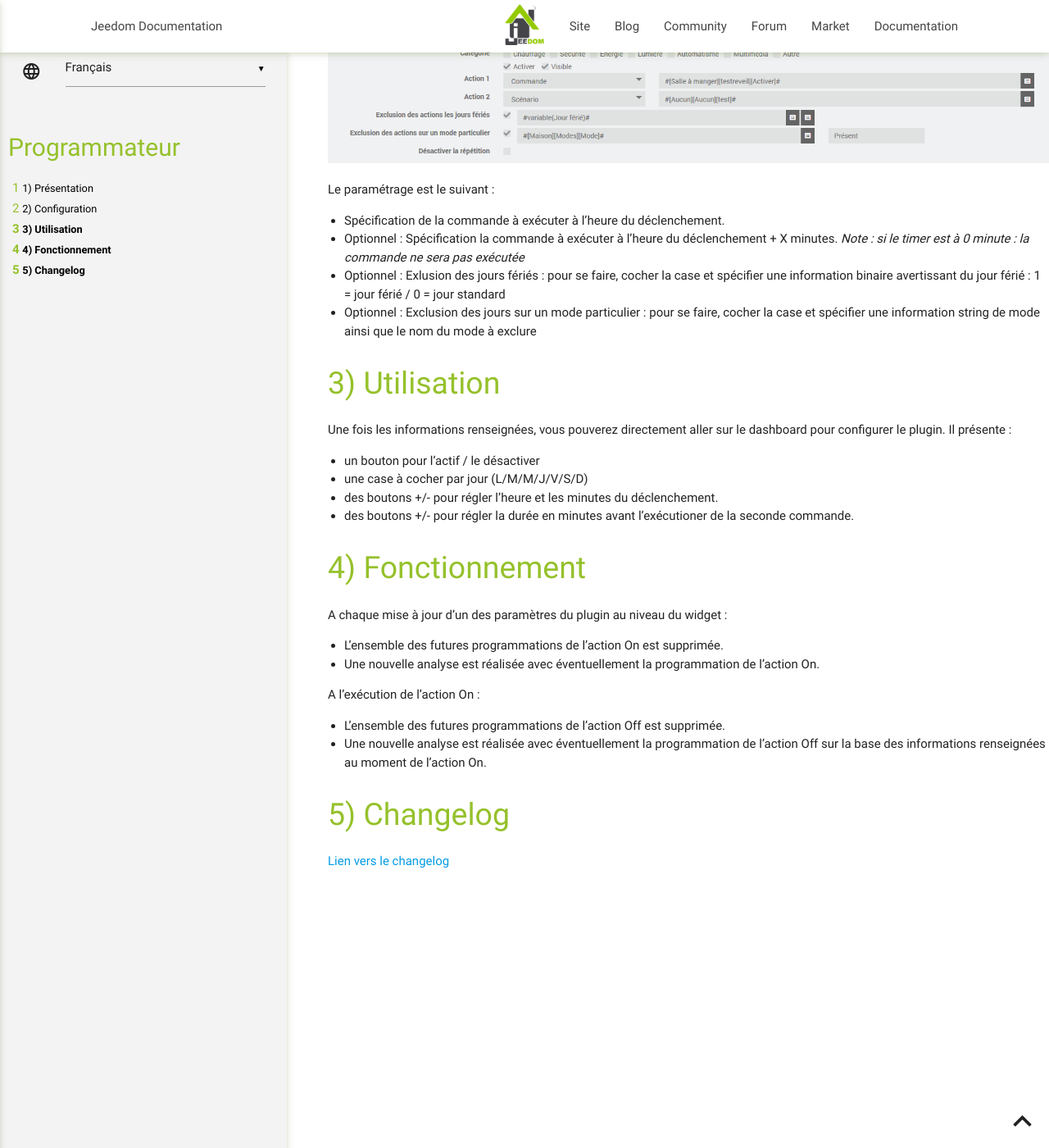
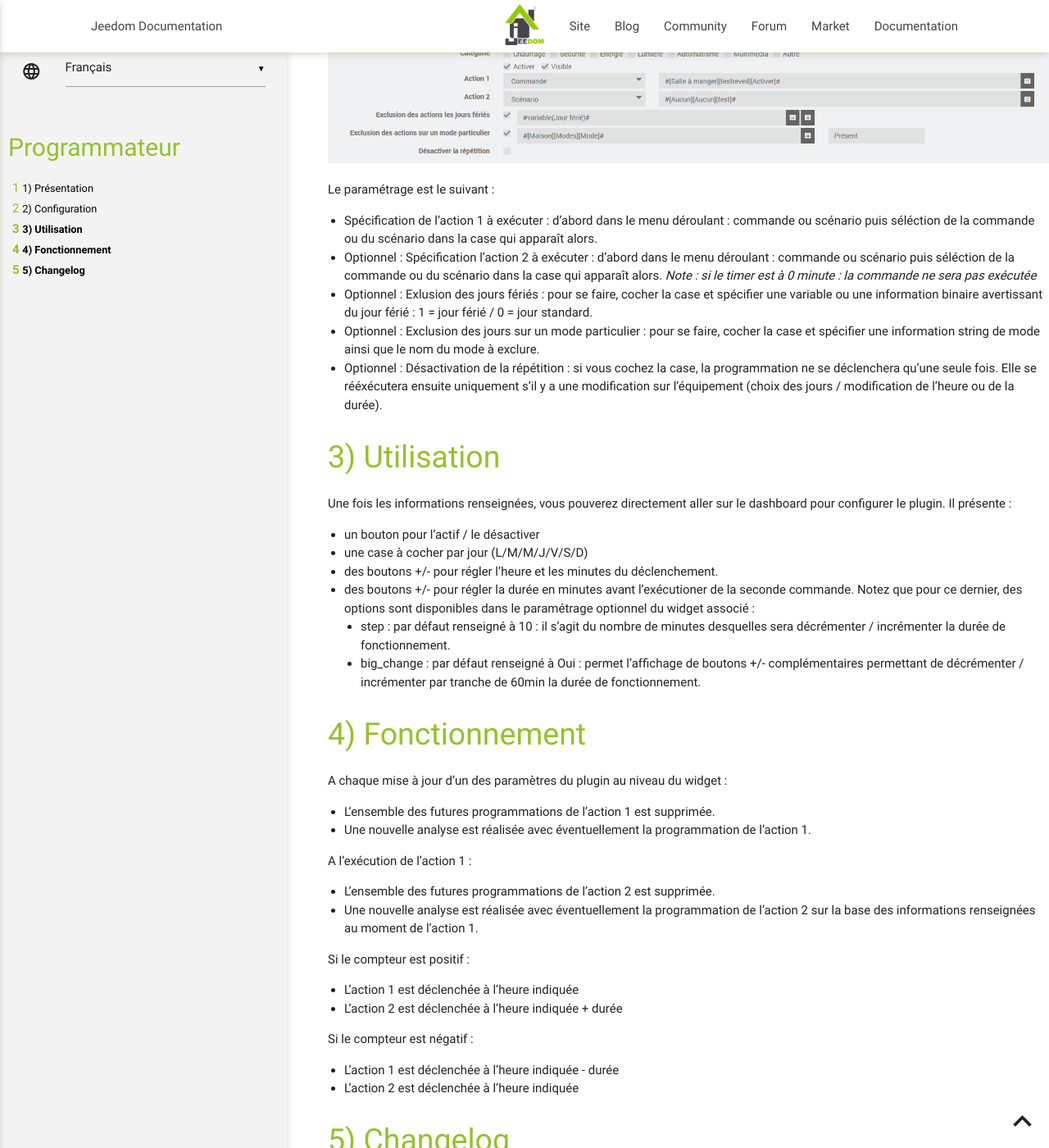
Before and after one commit to Caelion/jeedom-plugins-documentation, a Jekyll site: the page built from Programmateur/fr_FR/index.md, in a window 1280 px wide and 1400 px high, scrolled down 680 px. Shown: the whole window at 82% size. Built offline with Jekyll 4.4.1, drawn with Linux system fonts in a browser that asks for light colours.

Commit message:
Update index.md

```diff
--- a/Programmateur/fr_FR/index.md
+++ b/Programmateur/fr_FR/index.md
@@ -24,11 +24,12 @@
 ![2](../images/2.png)
 
 Le paramétrage est le suivant :
-- Spécification de la commande à exécuter à l'heure du déclenchement.
-- Optionnel : Spécification la commande à exécuter à l'heure du déclenchement + X minutes.
+- Spécification de l'action 1 à exécuter : d'abord dans le menu déroulant : commande ou scénario puis séléction de la commande ou du scénario dans la case qui apparaît alors.
+- Optionnel : Spécification l'action 2 à exécuter : d'abord dans le menu déroulant : commande ou scénario puis séléction de la commande ou du scénario dans la case qui apparaît alors.
 *Note : si le timer est à 0 minute : la commande ne sera pas exécutée*
-- Optionnel : Exlusion des jours fériés : pour se faire, cocher la case et spécifier une information binaire avertissant du jour férié : 1 = jour férié / 0 = jour standard
-- Optionnel : Exclusion des jours sur un mode particulier : pour se faire, cocher la case et spécifier une information string de mode ainsi que le nom du mode à exclure
+- Optionnel : Exlusion des jours fériés : pour se faire, cocher la case et spécifier une variable ou une information binaire avertissant du jour férié : 1 = jour férié / 0 = jour standard.
+- Optionnel : Exclusion des jours sur un mode particulier : pour se faire, cocher la case et spécifier une information string de mode ainsi que le nom du mode à exclure.
+- Optionnel : Désactivation de la répétition : si vous cochez la case, la programmation ne se déclenchera qu'une seule fois. Elle se rééxécutera ensuite uniquement s'il y a une modification sur l'équipement (choix des jours / modification de l'heure ou de la durée).
 
 Utilisation
 ===
@@ -38,16 +39,27 @@
 - une case à cocher par jour (L/M/M/J/V/S/D)
 - des boutons +/- pour régler l'heure et les minutes du déclenchement.
 - des boutons +/- pour régler la durée en minutes avant l'exécutioner de la seconde commande.
+Notez que pour ce dernier, des options sont disponibles dans le paramétrage optionnel du widget associé :
+  - step : par défaut renseigné à 10 : il s'agit du nombre de minutes desquelles sera décrémenter / incrémenter la durée de fonctionnement.
+  - big_change : par défaut renseigné à Oui : permet l'affichage de boutons +/- complémentaires permettant de décrémenter / incrémenter par tranche de 60min la durée de fonctionnement.
 
 Fonctionnement
 ===
 A chaque mise à jour d'un des paramètres du plugin au niveau du widget :
-- L'ensemble des futures programmations de l'action On est supprimée.
-- Une nouvelle analyse est réalisée avec éventuellement la programmation de l'action On.
+- L'ensemble des futures programmations de l'action 1 est supprimée.
+- Une nouvelle analyse est réalisée avec éventuellement la programmation de l'action 1.
 
-A l'exécution de l'action On :
-- L'ensemble des futures programmations de l'action Off est supprimée.
-- Une nouvelle analyse est réalisée avec éventuellement la programmation de l'action Off sur la base des informations renseignées au moment de l'action On.
+A l'exécution de l'action 1 :
+- L'ensemble des futures programmations de l'action 2 est supprimée.
+- Une nouvelle analyse est réalisée avec éventuellement la programmation de l'action 2 sur la base des informations renseignées au moment de l'action 1.
+
+Si le compteur est positif :
+- L'action 1 est déclenchée à l'heure indiquée
+- L'action 2 est déclenchée à l'heure indiquée + durée
+
+Si le compteur est négatif :
+- L'action 1 est déclenchée à l'heure indiquée - durée
+- L'action 2 est déclenchée à l'heure indiquée
 
 Changelog
 ===
```
